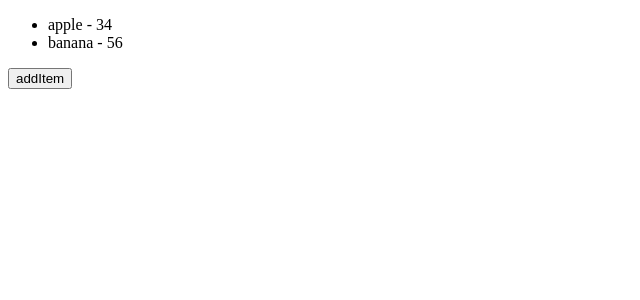
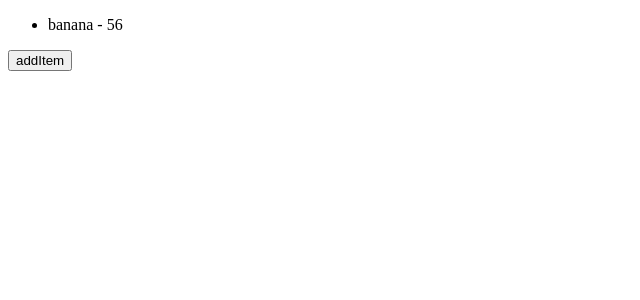
Before and after one commit to mazeyqian/multipage-template, a Vue app: page / in a window 1280 px wide. Shown: the top 300 px of the page, without its empty margins (0-640 px from the left). Built offline with nearby package versions, Linux system fonts and the light colour scheme.

Commit message:
filter过滤掉数组第一个值。

```diff
--- a/src/App.vue
+++ b/src/App.vue
@@ -1,7 +1,7 @@
 <template>
   <div>
     <ul>
-      <li v-for="item in list"> {{ item.name }} - {{ item.price }}</li>
+      <li v-for="item in list.filter((v, i) =>  i > 0)"> {{ item.name }} - {{ item.price }}</li>
     </ul>
     <button v-on:click="addItem">addItem</button>
   </div>
```
